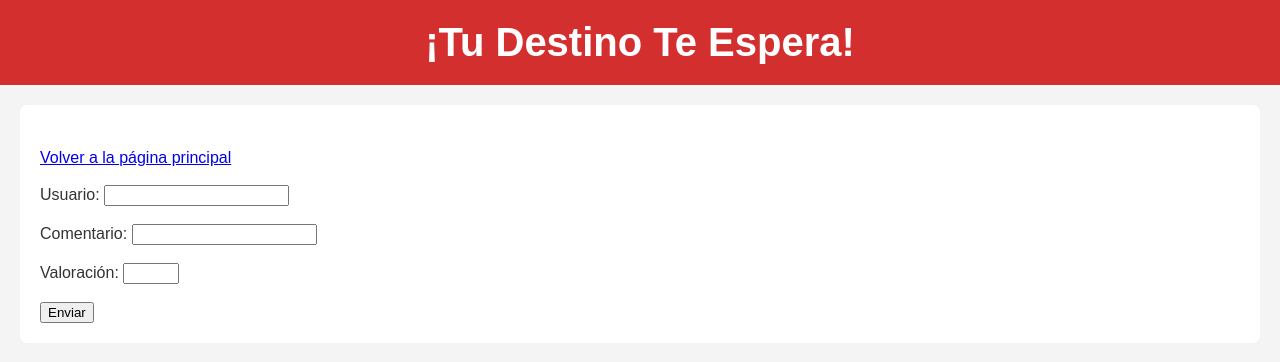
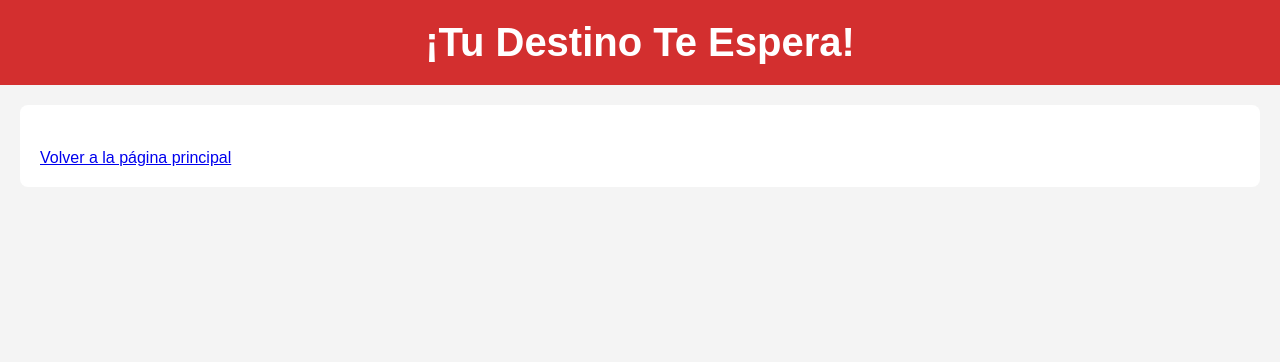
Before and after one commit to Idaniapp/CONOCIENDO-EL-PERU, a Flask app: template Proyecto programacion/templates/respuesta.html in a window 1280 px wide. Shown: the top 362 px of the page. Run offline with Flask 3, Linux system fonts and the light colour scheme; the template is opened without the code that fills it, so the values that code supplies are empty.

Commit message:
Update respuesta.html

```diff
--- a/Proyecto programacion/templates/respuesta.html
+++ b/Proyecto programacion/templates/respuesta.html
@@ -11,19 +11,6 @@
     <section>
         <p>{{ mensaje }}</p>
         <a href="{{ url_for('home') }}">Volver a la página principal</a>
-        <br/><br/>
-        <form action="{{ url_for('respuesta') }}" method="POST">
-            <label for="usuario">Usuario:</label>
-            <input type="text" id="usuario" name="usuario" required>
-            <br/><br/>
-            <label for="comentario">Comentario:</label>
-            <input type="text" id="comentario" name="comentario">
-            <br/><br/>
-            <label for="valoracion">Valoración:</label>
-            <input type="number" id="valoracion" name="valoracion" min="0" max="10">
-            <br/><br/>
-            <input type="submit" value="Enviar">
-        </form>
     </section>
 </body>
 </html>
```
